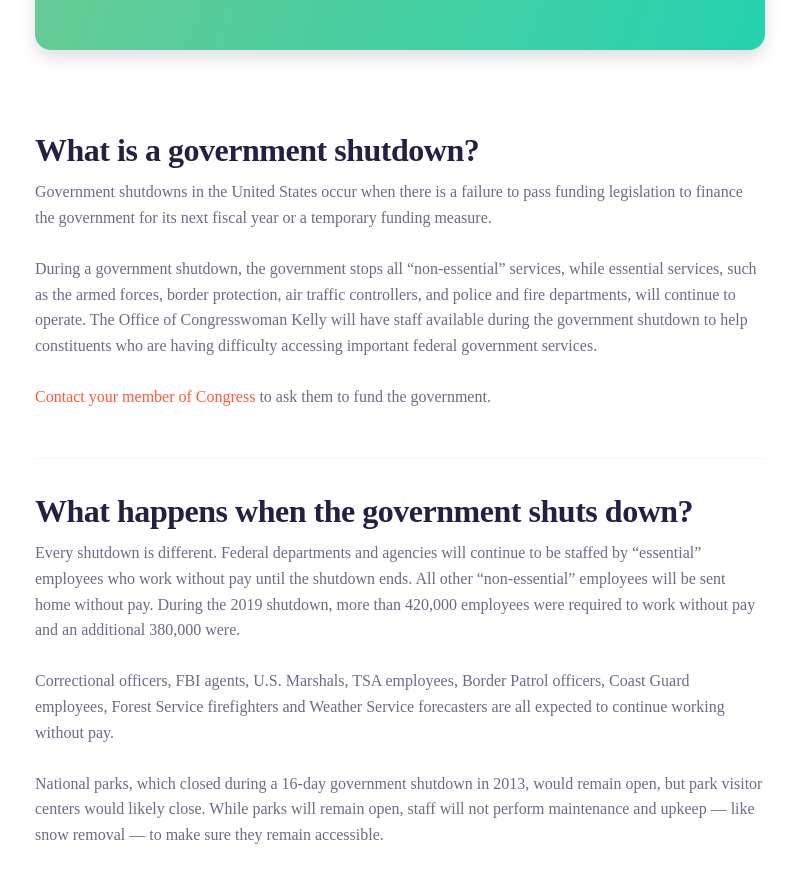
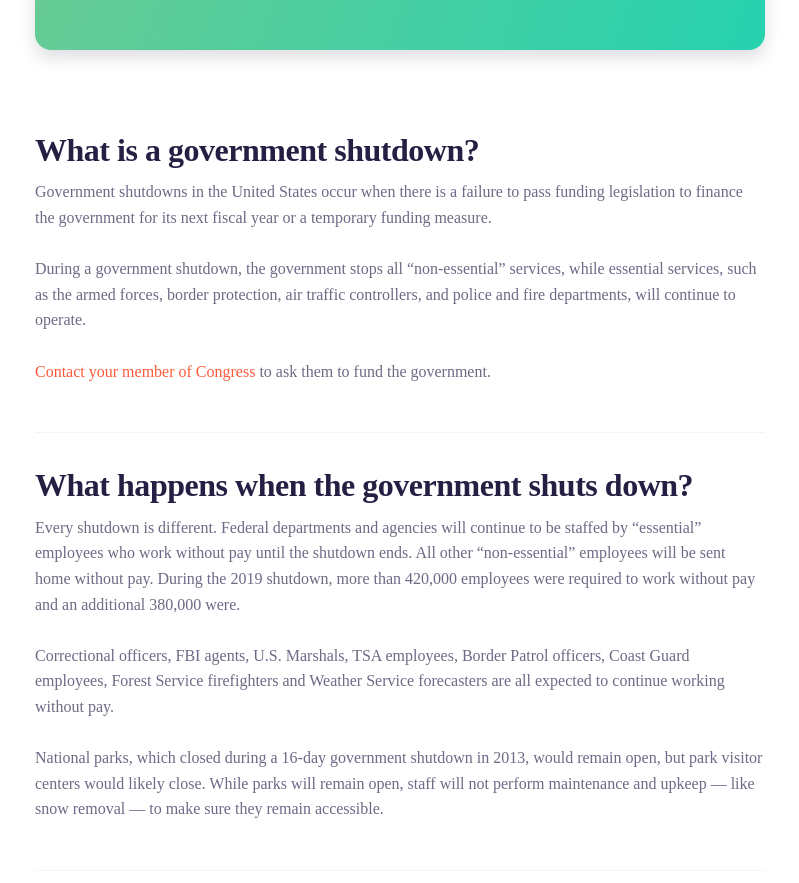
Before and after one commit to judsonlmoore/gvtshtdwn.com, a Jekyll site: the page built from index.md, in a window 1280 px wide and 900 px high, scrolled down 673 px. Shown: the top 883 px of the window, without its empty margins (240-1039 px from the left). Built offline with Jekyll 4.4.1, drawn with Linux system fonts in a browser that asks for light colours; nearby versions of some CDN libraries; some web fonts are replaced; comment, search, counter and statistics services are not loaded.

Commit message:
Update faq.yaml

```diff
--- a/_data/faq.yaml
+++ b/_data/faq.yaml
@@ -1,5 +1,5 @@
 - q: What is a government shutdown?
-  a: Government shutdowns in the United States occur when there is a failure to pass funding legislation to finance the government for its next fiscal year or a temporary funding measure.<br><br>During a government shutdown, the government stops all “non-essential” services, while essential services, such as the armed forces, border protection, air traffic controllers, and police and fire departments, will continue to operate. The Office of Congresswoman Kelly will have staff available during the government shutdown to help constituents who are having difficulty accessing important federal government services.<br><br><a href="https://www.congress.gov/contact-us" target="_blank">Contact your member of Congress</a> to ask them to fund the government.
+  a: Government shutdowns in the United States occur when there is a failure to pass funding legislation to finance the government for its next fiscal year or a temporary funding measure.<br><br>During a government shutdown, the government stops all “non-essential” services, while essential services, such as the armed forces, border protection, air traffic controllers, and police and fire departments, will continue to operate.<br><br><a href="https://www.congress.gov/contact-us" target="_blank">Contact your member of Congress</a> to ask them to fund the government.
 
 - q: What happens when the government shuts down?
   a: Every shutdown is different. Federal departments and agencies will continue to be staffed by “essential” employees who work without pay until the shutdown ends. All other “non-essential” employees will be sent home without pay. During the 2019 shutdown, more than 420,000 employees were required to work without pay and an additional 380,000 were.<br><br>Correctional officers, FBI agents, U.S. Marshals, TSA employees, Border Patrol officers, Coast Guard employees, Forest Service firefighters and Weather Service forecasters are all expected to continue working without pay.<br><br>National parks, which closed during a 16-day government shutdown in 2013, would remain open, but park visitor centers would likely close. While parks will remain open, staff will not perform maintenance and upkeep — like snow removal — to make sure they remain accessible.
```
